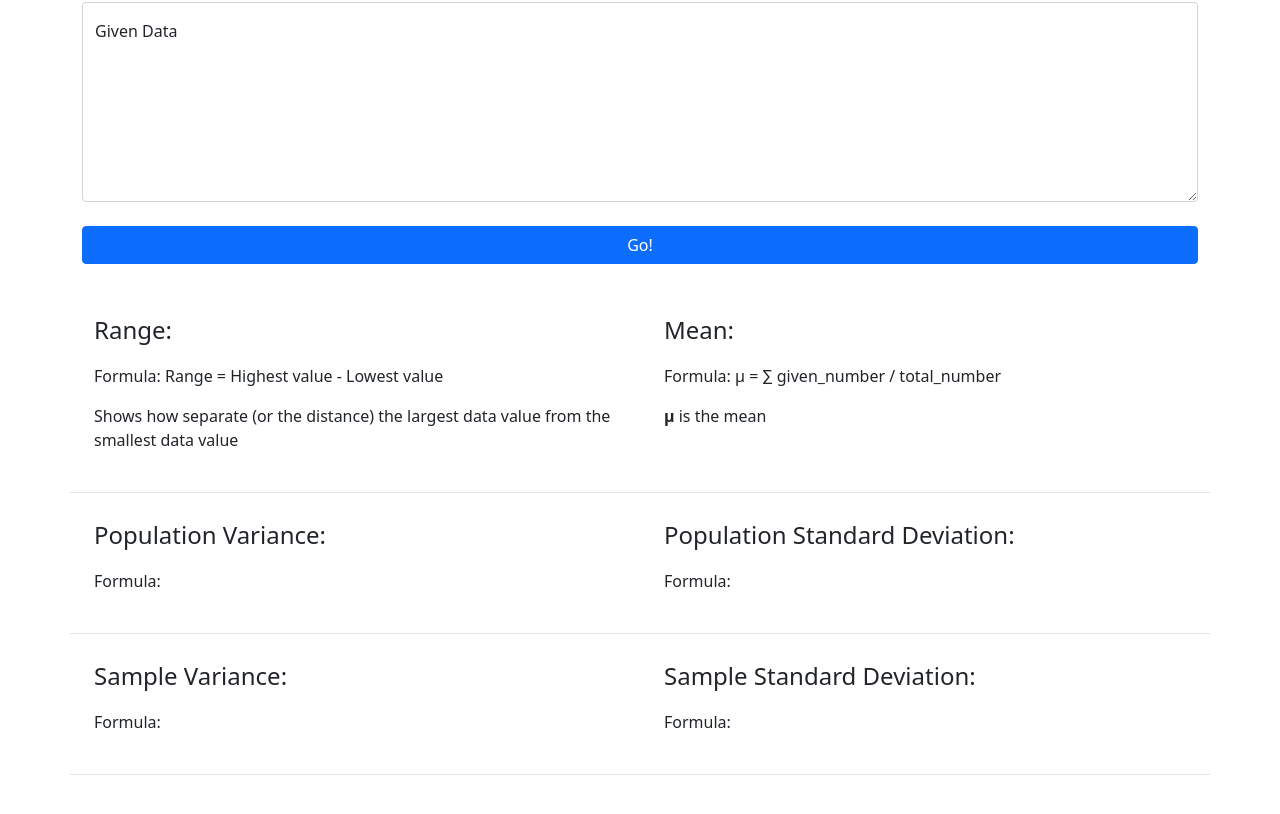
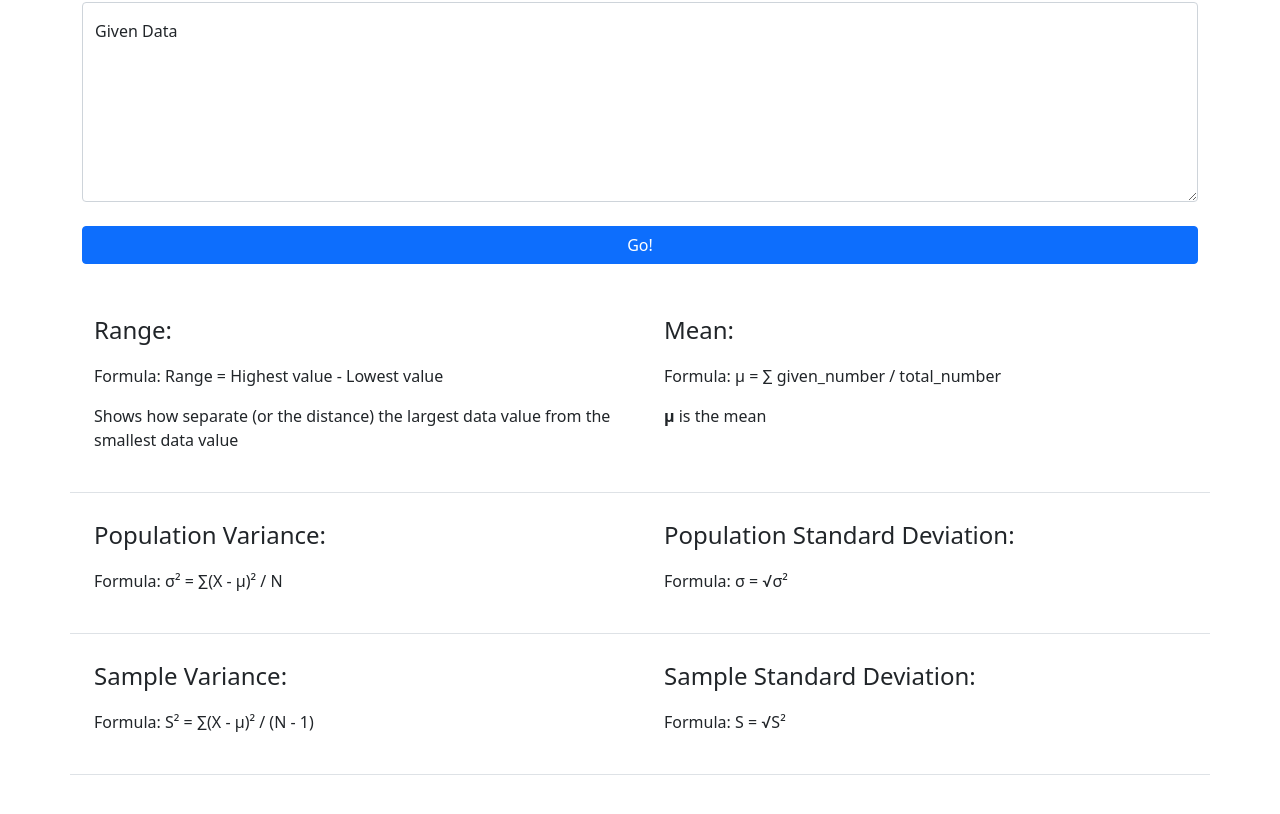
Before and after one commit to hansel-cmd/Measures-of-Variability, a plain HTML site: page index.html in a window 1280 px wide. Shown: the part 44-858 px from the top of the page. Drawn offline with nearby package versions, Linux system fonts and the light colour scheme.

Commit message:
added html info

```diff
--- a/index.html
+++ b/index.html
@@ -44,22 +44,22 @@
                 </div>
                 <div class="col-md-6 border-bottom p-4">
                     <p class="fs-4">Population Variance: <span id="variance"></span></p>
-                    <p>Formula: </p>
+                    <p>Formula: <span>&sigma;</span><span>&sup2;</span> = <span>&#8721;</span>(X - <span>&#x03BC;</span>)&sup2; / N </p>
                     <p></p>
                 </div>
                 <div class="col-md-6 border-bottom p-4">
                     <p class="fs-4">Population Standard Deviation: <span id="standard_deviation"></span></p>
-                    <p>Formula: </p>
+                    <p>Formula: <span>&sigma;</span> = <span>&#8730;</span><span>&sigma;</span><span>&sup2;</span></p>
                     <p></p>
                 </div>
                 <div class="col-md-6 border-bottom p-4">
                     <p class="fs-4">Sample Variance: <span id="sample_variance"></span></p>
-                    <p>Formula: </p>
+                    <p>Formula: <span>S</span><span>&sup2;</span> = <span>&#8721;</span>(X - <span>&#x03BC;</span>)<span>&sup2;</span> / (N - 1) </p>
                     <p></p>
                 </div>
                 <div class="col-md-6 border-bottom p-4">
                     <p class="fs-4">Sample Standard Deviation: <span id="sample_standard_deviation"></span></p>
-                    <p>Formula: </p>
+                    <p>Formula: <span>S</span> = <span>&#8730;</span><span>S</span><span>&sup2;</span></p>
                     <p></p>
                 </div>
             </div>
```
